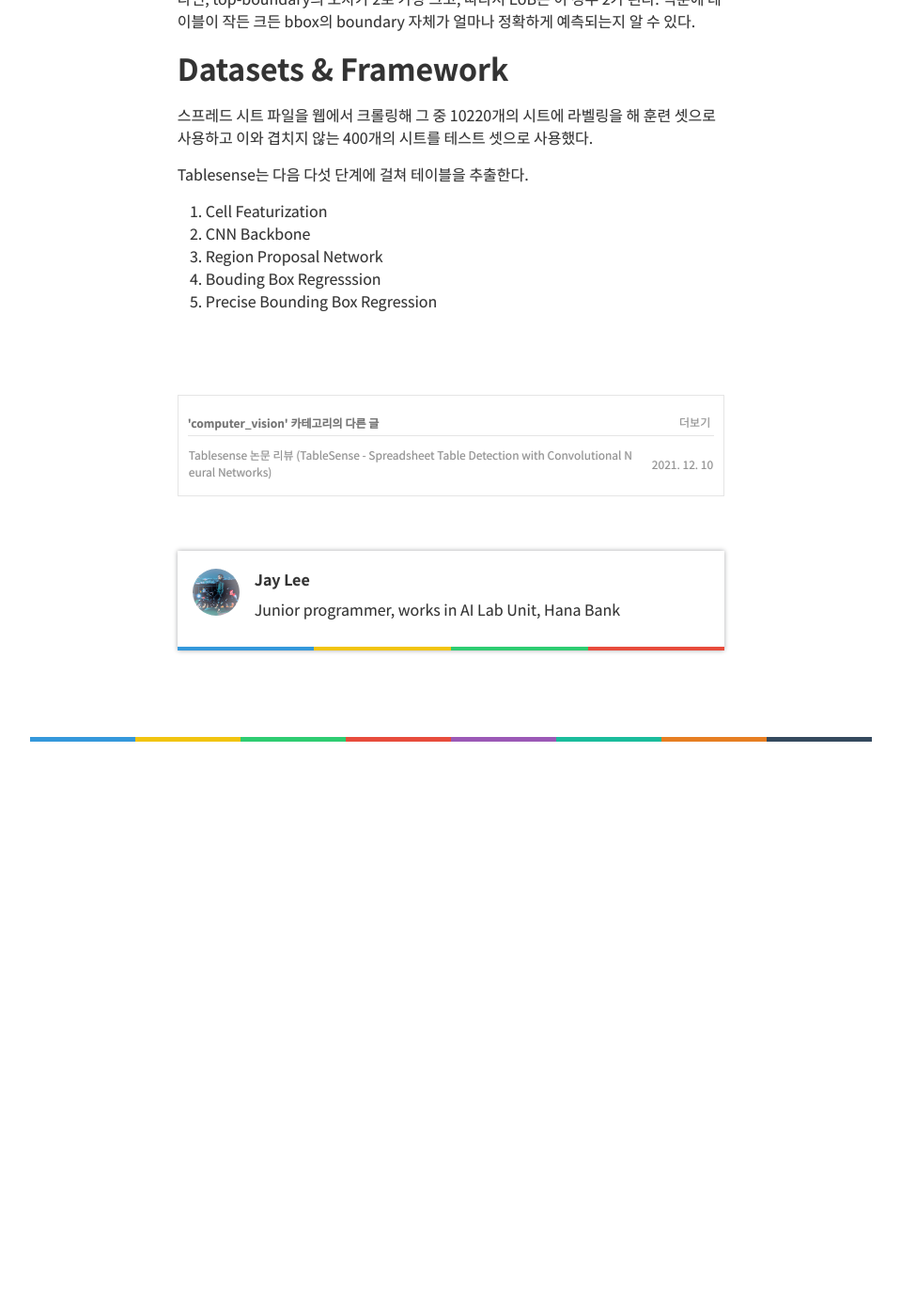
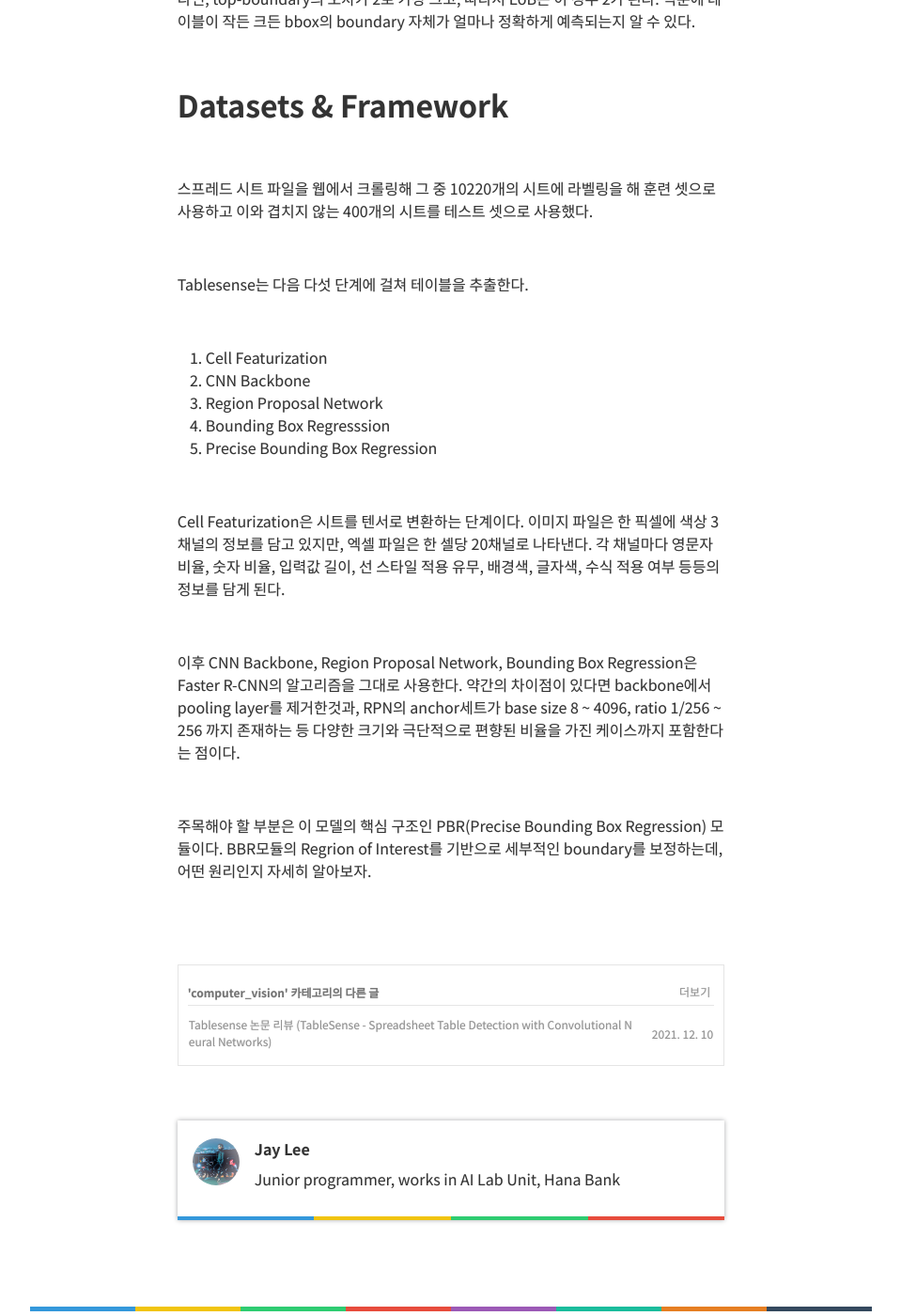
Before and after one commit to Clarit7/clarit7.github.io, a Jekyll site: the page built from _posts/2021-12-10-tablesense.md, in a window 1280 px wide and 1400 px high, scrolled down 2428 px. Shown: the whole window at 94% size, without its empty margins (160-1119 px from the left). Built offline with Jekyll 4.4.1, drawn with Linux system fonts in a browser that asks for light colours; some web fonts are replaced; formulas are drawn with MathJax 3; comment, search, counter and statistics services are not loaded; before the commit the page ends 3222 px from its top, so only the background shows below that.

Commit message:
Update 2021-12-10-tablesense.md

```diff
--- a/_posts/2021-12-10-tablesense.md
+++ b/_posts/2021-12-10-tablesense.md
@@ -76,15 +76,34 @@ $$ EoB = max() $$
 예를 들어, 상/하/좌/우 boundary의 예측값과 정답이 각각 2/0/1/1 셀 만큼씩 차이가 난다면, top-boundary의 오차가 2로 가장 크고, 따라서 EoB는 이 경우 2가 된다.
 덕분에 테이블이 작든 크든 bbox의 boundary 자체가 얼마나 정확하게 예측되는지 알 수 있다.
 
+<br/>
 
 ## Datasets & Framework
 
+<br/>
+
 스프레드 시트 파일을 웹에서 크롤링해 그 중 10220개의 시트에 라벨링을 해 훈련 셋으로 사용하고 이와 겹치지 않는 400개의 시트를 테스트 셋으로 사용했다.
 
+<br/>
+
 Tablesense는 다음 다섯 단계에 걸쳐 테이블을 추출한다.
+
+<br/>
 
 1. Cell Featurization
 2. CNN Backbone
 3. Region Proposal Network
-4. Bouding Box Regresssion
+4. Bounding Box Regresssion
 5. Precise Bounding Box Regression
+
+<br/>
+
+Cell Featurization은 시트를 텐서로 변환하는 단계이다. 이미지 파일은 한 픽셀에 색상 3채널의 정보를 담고 있지만, 엑셀 파일은 한 셀당 20채널로 나타낸다. 각 채널마다 영문자 비율, 숫자 비율, 입력값 길이, 선 스타일 적용 유무, 배경색, 글자색, 수식 적용 여부 등등의 정보를 담게 된다.
+
+<br/>
+
+이후 CNN Backbone, Region Proposal Network, Bounding Box Regression은 Faster R-CNN의 알고리즘을 그대로 사용한다. 약간의 차이점이 있다면 backbone에서 pooling layer를 제거한것과, RPN의 anchor세트가 base size 8 ~ 4096, ratio 1/256 ~ 256 까지 존재하는 등 다양한 크기와 극단적으로 편향된 비율을 가진 케이스까지 포함한다는 점이다.
+
+<br/>
+
+주목해야 할 부분은 이 모델의 핵심 구조인 PBR(Precise Bounding Box Regression) 모듈이다. BBR모듈의 Regrion of Interest를 기반으로 세부적인 boundary를 보정하는데, 어떤 원리인지 자세히 알아보자.
```
